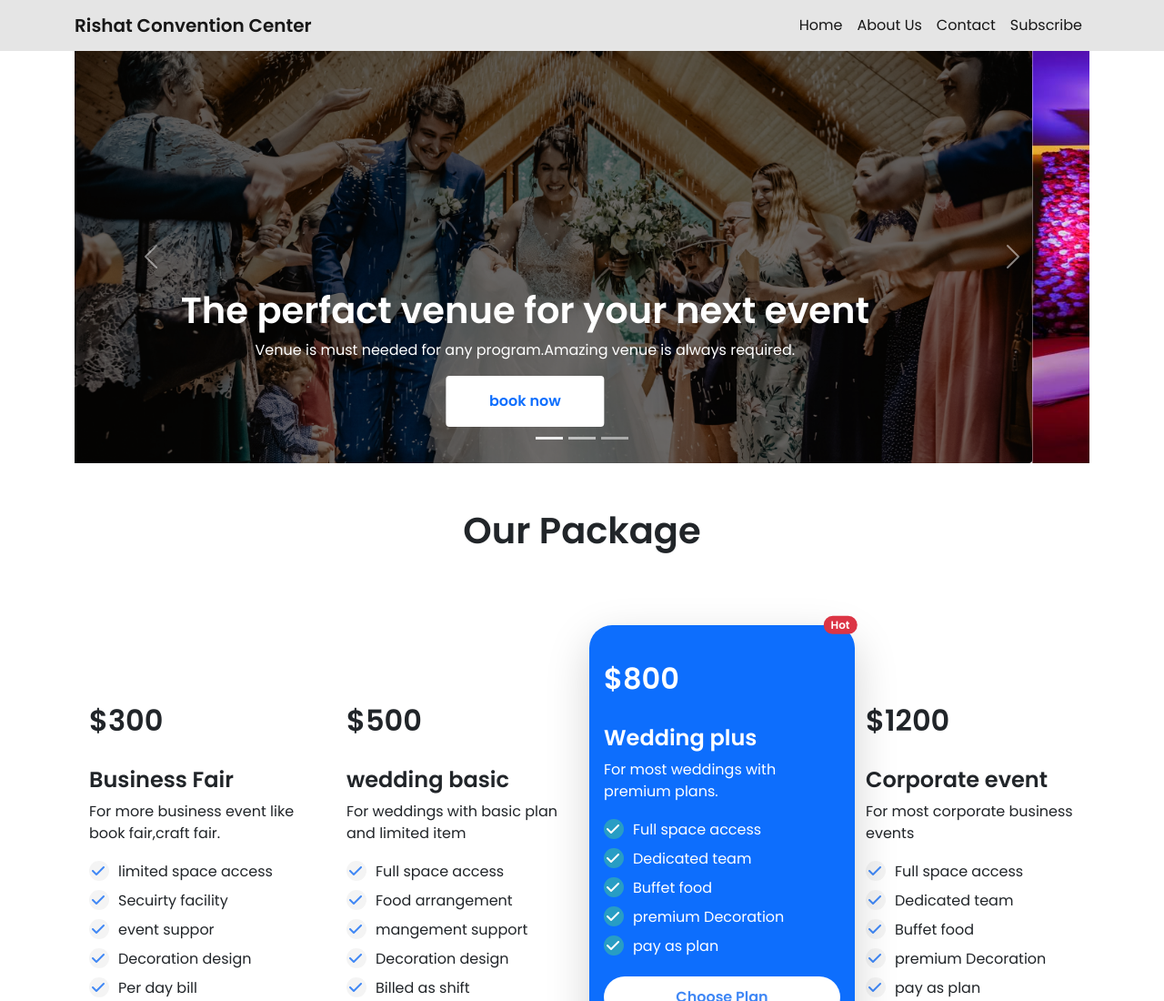
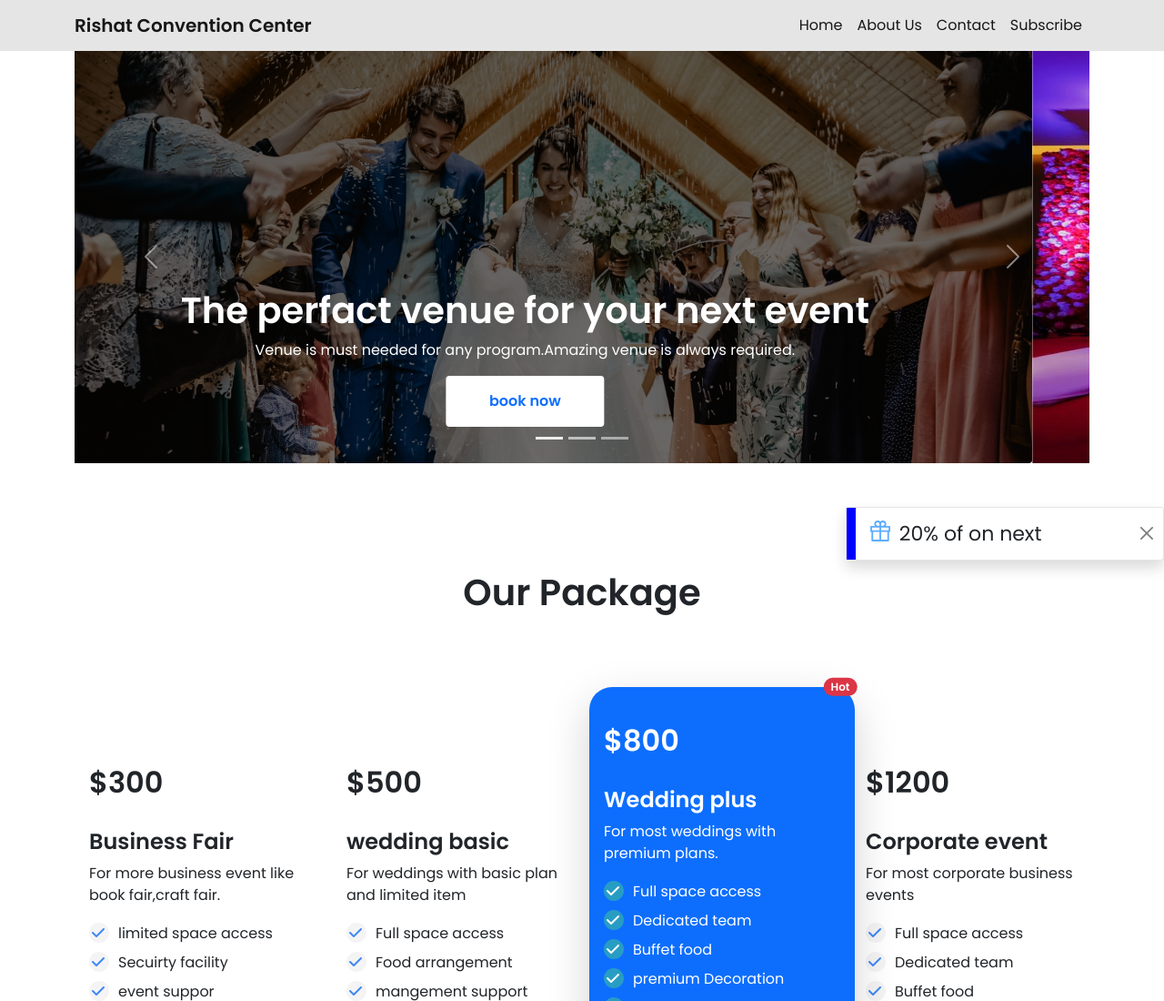
Before and after one commit to Rishat05/convention-center, a plain HTML site: page index.html in a window 1280 px wide. Shown: the top 1100 px of the page at 91% size. Drawn offline with nearby package versions, Linux system fonts and the light colour scheme.

Commit message:
toast part done

```diff
--- a/index.html
+++ b/index.html
@@ -107,6 +107,22 @@
             </div>
         </section>
 
+        <!-- toast part  -->
+        <section class=" my-5">
+            <div aria-live="polite" aria-atomic="true" style="position: relative; min-height: 20px;">
+                <div class="toast show" style="position: absolute; top: 0; right: 0;">
+                    <div class="d-flex">
+                        <div class="toast-body my-toast">
+
+                            <img class="my-toast-icon" src="images/icons/Vector.svg" alt="">
+                            20% of on next
+                        </div>
+                        <button type="button" class="btn-close me-2 m-auto" data-bs-dismiss="toast"
+                            aria-label="Close"></button>
+                    </div>
+                </div>
+            </div>
+        </section>
         <!-- packages section  -->
         <section class="container my-5">
             <h1 class="text-center fw-bold package-title" style="margin-bottom: 150px; margin-top:50px">Our Package</h1>
```
